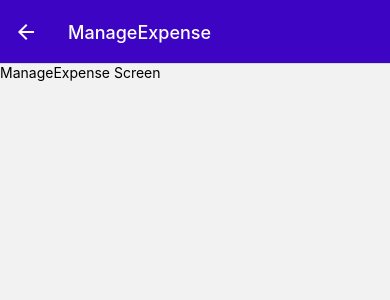
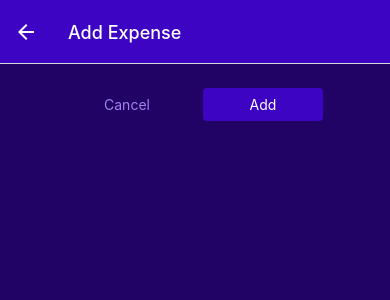
Before and after one commit to stosh2115/expense_app, a React Native app: screen /ManageExpense in a window 390 px wide. Shown: the top 300 px of the page. Built offline with nearby package versions, Linux system fonts and the light colour scheme.

Commit message:
Added Expenses

```diff
--- a/App.js
+++ b/App.js
@@ -9,6 +9,7 @@
 import AllExpenses from './screens/AllExpenses';
 import { GlobalStyles } from './Constants/styles';
 import IconButton from './components/UI/IconButton';
+import ExpensesContextProvider from './store/expenses-context';
 
 
 const Stack = createNativeStackNavigator();
@@ -65,6 +66,7 @@
   return (
     <>
       <StatusBar style="auto" />
+      <ExpensesContextProvider>
         <NavigationContainer>
           <Stack.Navigator  screenOptions={{
             headerStyle: { backgroundColor: GlobalStyles.colors.primary500},
@@ -83,8 +85,7 @@
             }}/>
           </Stack.Navigator>
         </NavigationContainer>
-
-
+      </ExpensesContextProvider>
     </>
   );
 }
--- a/components/Expenses/ExpenseItem.js
+++ b/components/Expenses/ExpenseItem.js
@@ -3,11 +3,13 @@
 import { GlobalStyles } from "../../Constants/styles";
 import { getFormattedDate } from "../../util/date";
 
-function ExpenseItem({description, amount, date}) {
+function ExpenseItem({id, description, amount, date}) {
  const navigation =useNavigation()
 
     function expensePressHandler() {
-        navigation.navigate('ManageExpense');
+        navigation.navigate('ManageExpense', {
+            expenseId: id
+        });
 
     }
 
--- a/components/Expenses/ExpensesOutput.js
+++ b/components/Expenses/ExpensesOutput.js
@@ -6,71 +6,13 @@
 import { GlobalStyles } from "../../Constants/styles";
 
 
-const DUMMY_EXPENSES = [
-    {
-        id: 'e1',
-        description: 'A pair of shoes',
-        amount: 59.99,
-        date: new Date('2021-12-19')
-    },
-    {
-        id: 'e2',
-        description: 'A pair of jeans',
-        amount: 89.99,
-        date: new Date('2022-01-15')
-    },
-    {
-        id: 'e3',
-        description: 'Plants',
-        amount: 79.99,
-        date: new Date('2022-01-19')
-    },
-    {
-        id: 'e4',
-        description: 'Book',
-        amount: 20.99,
-        date: new Date('2022-02-19')
-    },
-    {
-        id: 'e5',
-        description: 'Another book',
-        amount: 20.99,
-        date: new Date('2022-02-21')
-    },
 
-    {
-        id: 'e6',
-        description: 'A pair of shoes',
-        amount: 59.99,
-        date: new Date('2021-12-19')
-    },
-    {
-        id: 'e7',
-        description: 'A pair of jeans',
-        amount: 89.99,
-        date: new Date('2022-01-15')
-    },
-    {
-        id: 'e8',
-        description: 'Plants',
-        amount: 79.99,
-        date: new Date('2022-01-19')
-    },
-    {
-        id: 'e9',
-        description: 'Book',
-        amount: 20.99,
-        date: new Date('2022-02-19')
-    },
-
-
-];
 
 function ExpensesOutput({ expenses, expensesPeriod }) {
     return (
         <View style={styles.container}>
-            <ExpensesSummary  expenses={DUMMY_EXPENSES} periodName={expensesPeriod} />
-            <ExpensesList  expenses={DUMMY_EXPENSES} />
+            <ExpensesSummary  expenses={expenses} periodName={expensesPeriod} />
+            <ExpensesList  expenses={expenses} />
         </View>
     )
 }
--- /dev/null
+++ b/components/UI/Button.js
@@ -0,0 +1,42 @@
+import { Pressable, View, StyleSheet, Text } from "react-native";
+import { GlobalStyles } from "../../Constants/styles";
+
+function Button({children, onPress, mode, style }) {
+    return(
+        <View style={style}>
+            <Pressable
+                onPress={onPress}
+                style={({ pressed }) => pressed && styles.pressed}
+            >
+                <View style={[styles.button, mode === 'flat' && styles.flat]}>
+                    <Text style={[styles.buttonText, mode === 'flat' && styles.flatText]}>{children}</Text>
+                </View>
+            </Pressable>
+        </View>
+    );
+}
+
+export default Button;
+
+const styles = StyleSheet.create({
+    button: {
+        borderRadius: 4,
+        padding: 8,
+        backgroundColor: GlobalStyles.colors.primary500,
+    },
+    flat: {
+        backgroundColor: 'transparent'
+    },
+    buttonText: {
+        color: 'white',
+        textAlign: 'center'
+    },
+    flatText:{
+        color: GlobalStyles.colors.primary200
+    },
+    pressed: {
+        opacity: 0.75,
+        backgroundColor: GlobalStyles.colors.primary100,
+        borderRadius: 4,
+    }
+})
--- a/screens/AllExpenses.js
+++ b/screens/AllExpenses.js
@@ -1,8 +1,13 @@
+import { useContext } from "react"
 import ExpensesOutput from "../components/Expenses/ExpensesOutput"
+import { ExpensesContext } from "../store/expenses-context"
 
 function AllExpenses() {
+    const expenseCtx = useContext(ExpensesContext);
+
+
     return (
-        <ExpensesOutput expensesPeriod="Total" />
+        <ExpensesOutput expenses={expenseCtx.expenses} expensesPeriod="Total" />
     )
 }
 
--- a/screens/ManageExpense.js
+++ b/screens/ManageExpense.js
@@ -1,9 +1,83 @@
-import { Text } from "react-native"
+import { useLayoutEffect } from "react";
+import { View, StyleSheet } from "react-native"
+import IconButton from "../components/UI/IconButton";
+import { GlobalStyles } from "../Constants/styles";
 
-function ManageExpense() {
+import Button from '../components/UI/Button'
+
+
+function ManageExpense({ route, navigation }) {
+    const editedExpenseId = route.params?.expenseId;
+    const isEditing = !!editedExpenseId;
+
+    useLayoutEffect(() => {
+        navigation.setOptions({
+            title: isEditing ? 'Edit Expense' : 'Add Expense'
+        });
+
+    }, [navigation, isEditing]);
+
+
+    function deleteExpenseHandler() {
+        navigation.goBack();
+
+    }
+
+    function cancelHandler() {
+        navigation.goBack();
+    }
+
+    function confirmHandler() {
+        navigation.goBack();
+
+    }
+
+
     return (
-        <Text>ManageExpense Screen</Text>
+        <View style={styles.container}>
+            <View style={styles.buttons}>
+                <Button style={styles.button} mode='flat' onPress={cancelHandler}>
+                    Cancel
+                </Button>
+                <Button  style={styles.button} onPress={confirmHandler}>{isEditing ? 'Update' : 'Add'}</Button>
+            </View>
+            {isEditing &&  (
+            <View style={styles.deleteContainer}>
+            <IconButton
+                icon="trash"
+                color={GlobalStyles.colors.error500}
+                size={36}
+                onPress={deleteExpenseHandler}
+            />
+            </View>
+        )}
+        </View>
     )
 }
 
 export default ManageExpense
+
+const styles = StyleSheet.create({
+    container: {
+        flex: 1,
+        padding: 24,
+        backgroundColor: GlobalStyles.colors.primary800
+    },
+
+    deleteContainer: {
+        marginTop: 16,
+        paddingTop: 8,
+        borderTopWidth: 2,
+        borderTopColor: GlobalStyles.colors.primary200,
+        alignItems: 'center'
+    },
+    buttons: {
+        flexDirection: 'row',
+        justifyContent: 'center',
+        alignItems: 'center'
+    },
+    button:{
+        minWidth: 120,
+        marginHorizontal: 8,
+    }
+})
--- a/screens/RecentExpenses.js
+++ b/screens/RecentExpenses.js
@@ -1,8 +1,22 @@
+import { useContext } from "react";
 import ExpensesOutput from "../components/Expenses/ExpensesOutput"
+import { ExpensesContext } from "../store/expenses-context";
+import { getDateMinusDays } from "../util/date";
 
 function RecentExpenses() {
+    const expensesCtx = useContext(ExpensesContext);
+
+
+    const recentExpenses = expensesCtx.expenses.filter((expense) =>{
+        const today = new Date();
+        const date7DaysAgo = getDateMinusDays(today, 7);
+
+        return expense.date > date7DaysAgo
+    });
+
+
     return (
-        <ExpensesOutput  expensesPeriod="Last 7 Days" />
+        <ExpensesOutput expenses={recentExpenses} expensesPeriod="Last 7 Days" />
     )
 }
 
--- /dev/null
+++ b/store/expenses-context.js
@@ -0,0 +1,121 @@
+import { createContext, useReducer } from "react";
+
+const DUMMY_EXPENSES = [
+    {
+        id: 'e1',
+        description: 'A pair of shoes',
+        amount: 59.99,
+        date: new Date('2021-12-19')
+    },
+    {
+        id: 'e2',
+        description: 'A pair of jeans',
+        amount: 89.99,
+        date: new Date('2022-01-15')
+    },
+    {
+        id: 'e3',
+        description: 'Plants',
+        amount: 79.99,
+        date: new Date('2022-01-19')
+    },
+    {
+        id: 'e4',
+        description: 'Book',
+        amount: 20.99,
+        date: new Date('2022-02-19')
+    },
+    {
+        id: 'e5',
+        description: 'Another book',
+        amount: 20.99,
+        date: new Date('2022-02-21')
+    },
+
+    {
+        id: 'e6',
+        description: 'A pair of shoes',
+        amount: 59.99,
+        date: new Date('2021-12-19')
+    },
+    {
+        id: 'e7',
+        description: 'A pair of jeans',
+        amount: 89.99,
+        date: new Date('2022-01-15')
+    },
+    {
+        id: 'e8',
+        description: 'Plants',
+        amount: 79.99,
+        date: new Date('2022-01-19')
+    },
+    {
+        id: 'e9',
+        description: 'Book',
+        amount: 20.99,
+        date: new Date('2022-02-19')
+    },
+
+
+];
+
+export const ExpensesContext = createContext({
+    expenses: [],
+    addExpense: ({description, amount, date}) => {},
+    deleteExpense: (id) => {},
+    updateExpense: (id, {description, amount, date}) => {},
+});
+
+
+function expenseReducer(state, action) {
+    switch (action.type) {
+        case 'ADD':
+            const id = new Date().toString() + Math.random().toString();
+            return [{...action.payload },...state];
+        case 'UPDATE':
+            const updatableExpenseIndex = state.findIndex(
+                (expense) => expense.id === action.payload.id
+            );
+            const updatableExpense = state[updatableExpenseIndex];
+            const updateItem = { ...updatableExpense, ...action.payload.data };
+            const updatedExpenses = [...state];
+            updatedExpenses[updatableExpenseIndex] = updateItem;
+            return updatedExpenses;
+        case 'DELETE':
+            return state.filter((expense) => expense.id !== action.payload)
+        default:
+            return state;
+    }
+}
+
+function ExpensesContextProvider({children}) {
+    const [expensesState, dispatch] = useReducer(expenseReducer, DUMMY_EXPENSES);
+
+    function addExpense(expenseData) {
+        dispatch({ type: 'ADD', payload: expenseData });
+    }
+
+    function deleteExpense(id) {
+        dispatch({type: 'DELETE', payload: id })
+    }
+
+    function updateExpense(id, expenseData) {
+        dispatch({type: 'UPDATE' , payload: {id: id, data: expenseData}})
+    }
+
+    const value = {
+        expenses: expensesState,
+        addExpense: addExpense,
+        deleteExpense: deleteExpense,
+        updateExpense: updateExpense
+    };
+
+    return (
+        <ExpensesContext.Provider value={value}>
+            {children}
+        </ExpensesContext.Provider>
+    )
+}
+
+export default ExpensesContextProvider;
--- a/util/date.js
+++ b/util/date.js
@@ -3,3 +3,8 @@
         `${date.getFullYear()}-${date.getMonth() + 1}-${date.getDate()}`
     )
 }
+
+export function getDateMinusDays(date, days) {
+    return new Date(date.getFullYear(), date.getMonth(), date.getDate() - days);
+
+}
```
Lines whose indentation alone changed are shown as unchanged.
